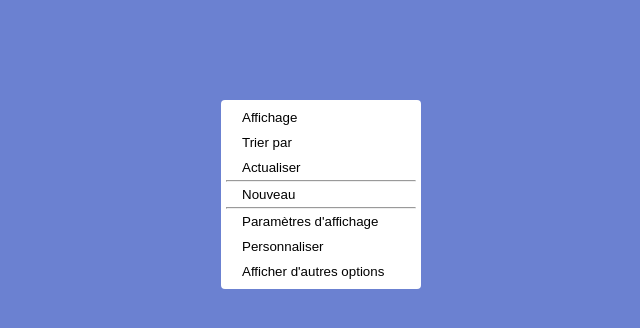
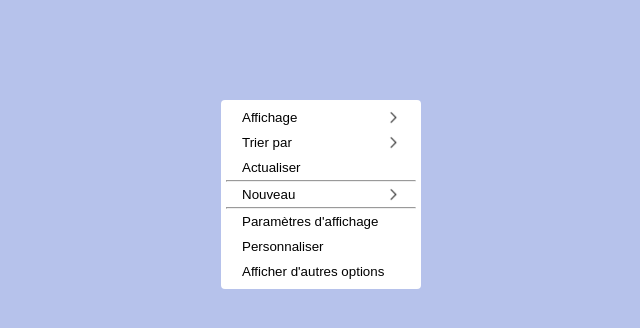
Before and after one commit to Ekoleleibrahim/menu_affichage, a plain HTML site: page index.html in a window 1280 px wide. Shown: the whole page, without its empty margins (319-959 px from the left). Drawn offline with Linux system fonts and the light colour scheme.

Commit message:
ajout d'icones

```diff
--- a/index.html
+++ b/index.html
@@ -10,7 +10,7 @@
         <div class="container">
             <div class="open-menu1">
                 <div class="element1">
-                    <button>Affichage</button>
+                    <button class="btn-aff">Affichage<img src="Forward.ico" alt="next"></button>
                     <ul class="sous-menu menu1">
                         <li>Grandes icones</li>
                         <li>Icone moyennes</li>
@@ -22,7 +22,7 @@
             </div>
             <div class="open-menu2">
                 <div>
-                    <button>Trier par</button>
+                    <button>Trier par <img src="Forward.ico" alt="next"></button>
                     <ul class="sous-menu menu2">
                         <li>Nom</li>
                         <li>Taille</li>
@@ -39,7 +39,7 @@
             <hr>
             <div class="open-menu3">
                 <div>
-                    <button>Nouveau</button>
+                    <button>Nouveau <img src="Forward.ico" alt="next"></button>
                     <ul class="sous-menu menu3">
                         <li>Dossier</li>
                         <li>Raccourci</li>
--- a/style.css
+++ b/style.css
@@ -5,7 +5,11 @@
 }
 body{
     padding: 100px;
-    background-color: rgb(107, 129, 209);
+    background-color: rgb(182, 194, 235);
+}
+img{
+    height: 15px;
+    object-fit: cover;
 }
 ul{
     list-style: none;
@@ -25,6 +29,9 @@ button{
     padding: 5px 16px;
     text-align: left;
     background-color: transparent;
+    display: flex;
+    justify-content: space-between;
+    align-items: center;
 }
 button:hover{
     background-color: #eae8e8;
```
Also changed, not shown: Forward.ico (added), Menu_2.ico (added).
